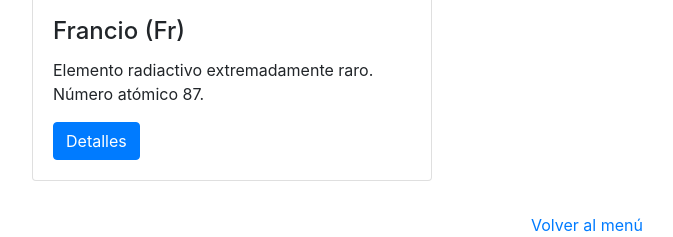
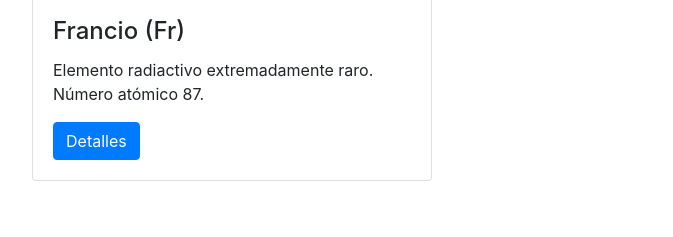
Before and after one commit to jucamendez/menu, a plain HTML site: page Ejercicio10P3.html in a window 1280 px wide. Shown: the part 1819-2056 px from the top of the page, without its empty margins (53-726 px from the left). After the commit the page ends 2032 px from the top, so only its background shows below. Drawn offline with nearby package versions, Linux system fonts and the light colour scheme.

Commit message:
Update Ejercicio10P3.html

```diff
--- a/Ejercicio10P3.html
+++ b/Ejercicio10P3.html
@@ -89,6 +89,6 @@
 
 </body>
 <footer style="text-align: center; margin-top: 2rem;">
-  <a href="https://jucamendez.github.io/menu/Ejercicio10p3.html" target="_blank">Volver al menú</a>
+  <a href="https://jucamendez.github.io/menu/Ejercicio10p3.html" target="_blank"></a>
 </footer>
 </html>
```
